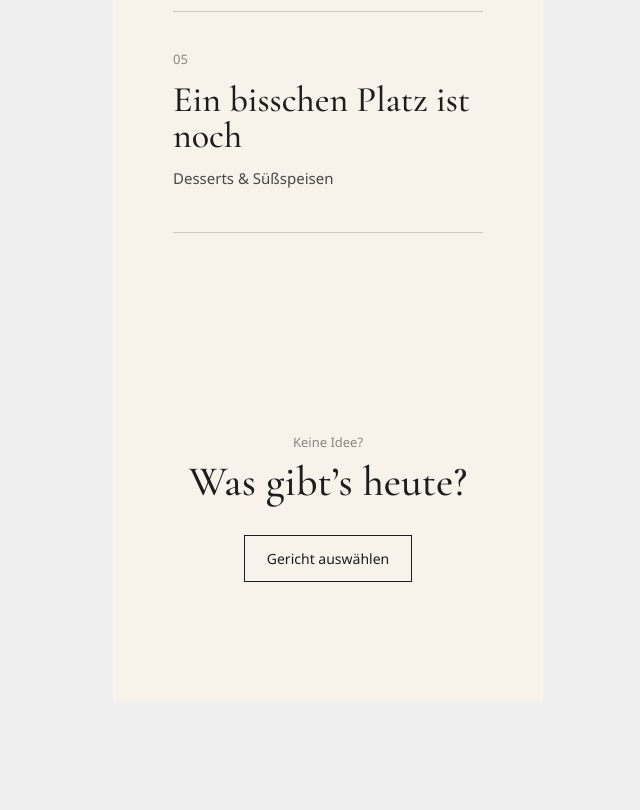
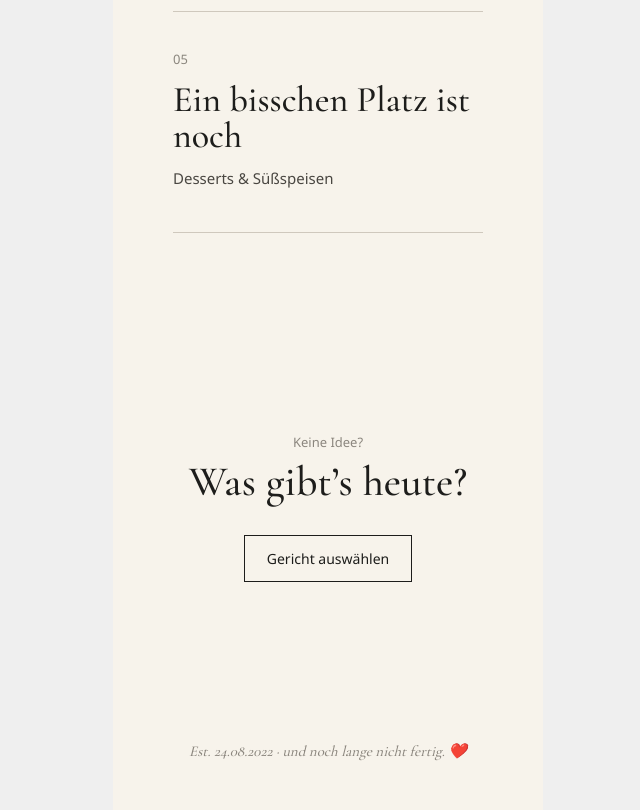
Before and after one commit to reimerjulian-png/bei-uns-schmeckts, a plain HTML site: page index.html in a window 1280 px wide. Shown: the part 3694-4504 px from the top of the page, without its empty margins (312-952 px from the left). Before the commit the page ends 4396 px from the top, so only its background shows below. Drawn offline with nearby package versions, Linux system fonts and the light colour scheme.

Commit message:
Jahrestag und persönliche Details ergänzt

```diff
--- a/index.html
+++ b/index.html
@@ -208,7 +208,9 @@
                 </div>
             </div>
         </section>
-
+<footer class="familien-footer">
+    <p>Est. 24.08.2022 · und noch lange nicht fertig. ❤️</p>
+</footer>
     </main>
 
     <script src="script.js"></script>
--- a/style.css
+++ b/style.css
@@ -1112,3 +1112,22 @@ body.menu-offen {
 
     color: #1d1d1b;
 }
+/* =========================================================
+   PERSÖNLICHER ABSCHLUSS
+   ========================================================= */
+
+.familien-footer {
+    padding: 40px 0 50px;
+    text-align: center;
+}
+
+.familien-footer p {
+    margin: 0;
+
+    font-family: "Cormorant Garamond", Georgia, serif;
+    font-size: 15px;
+    font-weight: 500;
+    font-style: italic;
+
+    color: #8b867e;
+}
```
